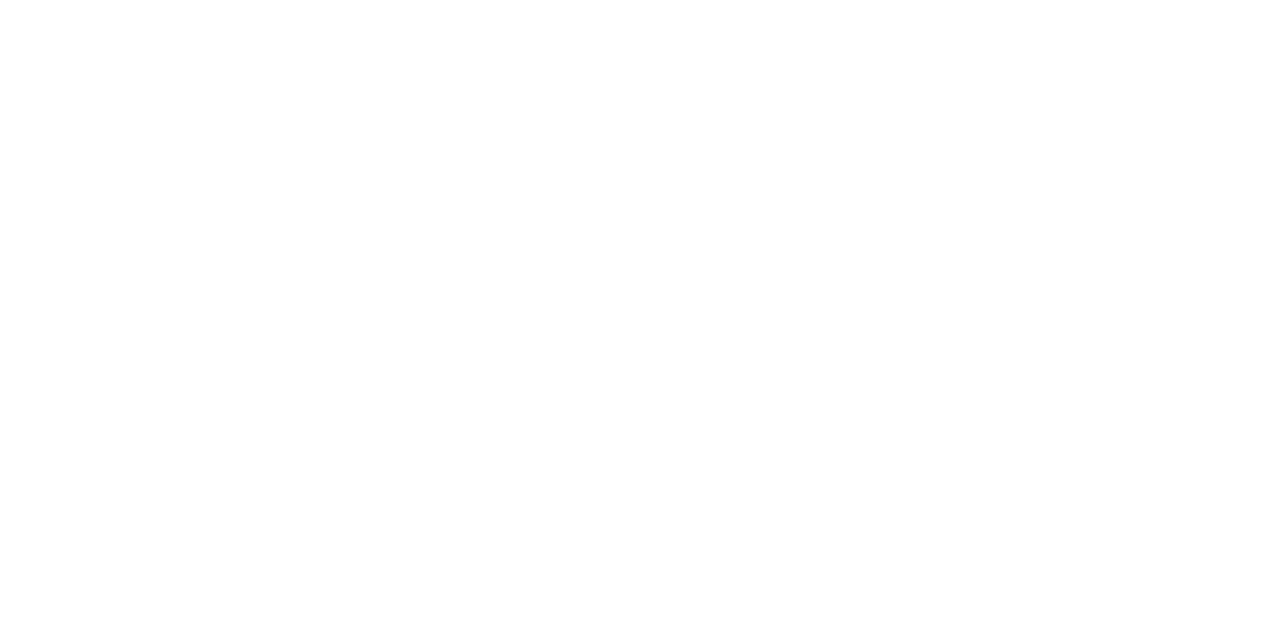
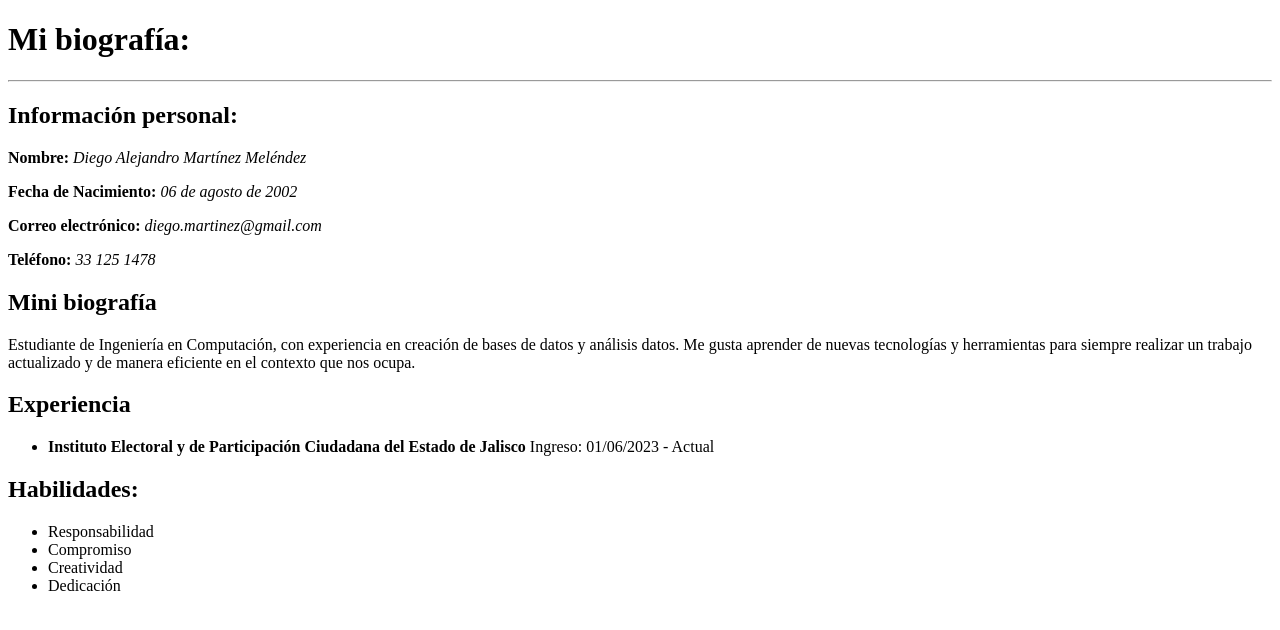
Before and after one commit to diegois7/act1-pw, a plain HTML site: page index.html in a window 1280 px wide. Drawn offline with Linux system fonts and the light colour scheme.

Commit message:
Modificación al index.html

```diff
--- a/index.html
+++ b/index.html
@@ -3,7 +3,43 @@
   <head>
     <meta charset="UTF-8" />
     <meta name="viewport" content="width=device-width, initial-scale=1.0" />
-    <title>Document</title>
+    <title>Diego Martínez</title>
   </head>
-  <body></body>
+  <body>
+    <h1>Mi biografía:</h1>
+    <hr />
+
+    <h2>Información personal:</h2>
+    <p><strong>Nombre:</strong> <i>Diego Alejandro Martínez Meléndez</i></p>
+    <p><strong>Fecha de Nacimiento:</strong> <i>06 de agosto de 2002</i></p>
+    <p><strong>Correo electrónico:</strong> <i>diego.martinez@gmail.com</i></p>
+    <p><strong>Teléfono:</strong> <i>33 125 1478</i></p>
+
+    <h2>Mini biografía</h2>
+    <p>
+      Estudiante de Ingeniería en Computación, con experiencia en creación de
+      bases de datos y análisis datos. Me gusta aprender de nuevas tecnologías y
+      herramientas para siempre realizar un trabajo actualizado y de manera
+      eficiente en el contexto que nos ocupa.
+    </p>
+
+    <h2>Experiencia</h2>
+    <ul>
+      <li>
+        <strong
+          >Instituto Electoral y de Participación Ciudadana del Estado de
+          Jalisco</strong
+        >
+        Ingreso: 01/06/2023 - Actual
+      </li>
+    </ul>
+  </body>
+
+  <h2>Habilidades:</h2>
+  <ul>
+    <li>Responsabilidad</li>
+    <li>Compromiso</li>
+    <li>Creatividad</li>
+    <li>Dedicación</li>
+  </ul>
 </html>
```
